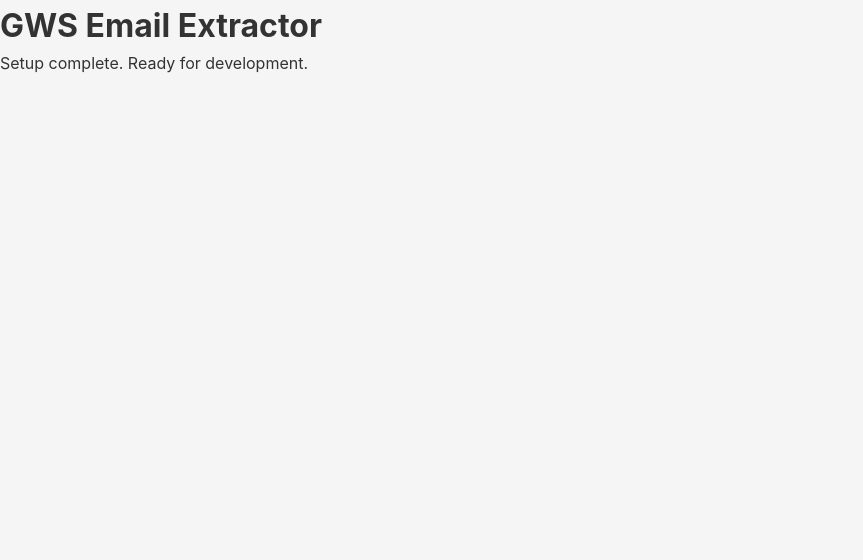
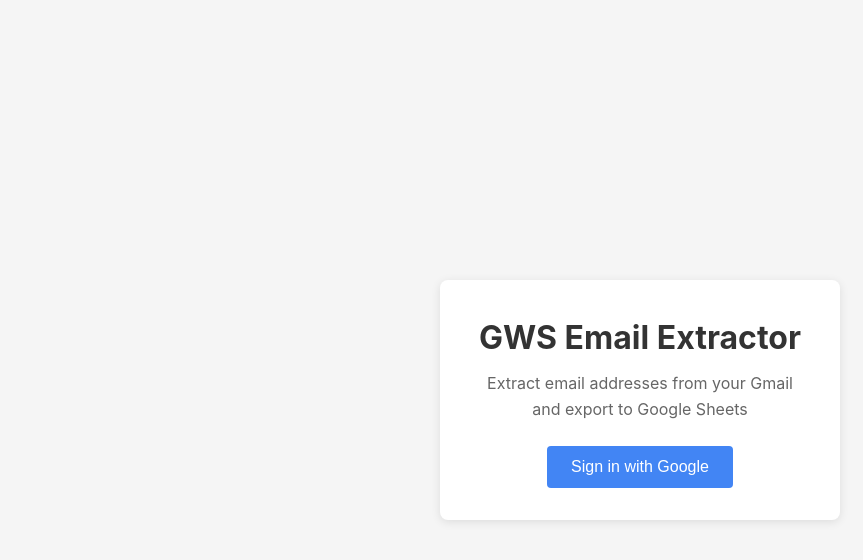
Before and after one commit to allyourcomputers/GWS-Extractor, a React (Vite) app: page / in a window 1280 px wide. Shown: the top 560 px of the page, without its empty margins (0-863 px from the left). Built offline with nearby package versions, Linux system fonts and the light colour scheme; no server answers.

Commit message:
feat: set up routing with protected routes

```diff
--- a/src/App.tsx
+++ b/src/App.tsx
@@ -1,9 +1,27 @@
+import { Routes, Route, Navigate } from "react-router-dom";
+import { useAuth } from "./lib/AuthContext";
+import Login from "./pages/Login";
+import AuthCallback from "./pages/AuthCallback";
+
+function ProtectedRoute({ children }: { children: React.ReactNode }) {
+  const { isAuthenticated } = useAuth();
+  return isAuthenticated ? <>{children}</> : <Navigate to="/" replace />;
+}
+
 function App() {
   return (
-    <div>
-      <h1>GWS Email Extractor</h1>
-      <p>Setup complete. Ready for development.</p>
-    </div>
+    <Routes>
+      <Route path="/" element={<Login />} />
+      <Route path="/auth/callback" element={<AuthCallback />} />
+      <Route
+        path="/dashboard"
+        element={
+          <ProtectedRoute>
+            <div>Dashboard (coming soon)</div>
+          </ProtectedRoute>
+        }
+      />
+    </Routes>
   );
 }
 
--- a/src/main.tsx
+++ b/src/main.tsx
@@ -1,6 +1,8 @@
 import React from "react";
 import ReactDOM from "react-dom/client";
 import { ConvexProvider, ConvexReactClient } from "convex/react";
+import { BrowserRouter } from "react-router-dom";
+import { AuthProvider } from "./lib/AuthContext";
 import App from "./App";
 import "./index.css";
 
@@ -16,7 +18,11 @@
 ReactDOM.createRoot(document.getElementById("root")!).render(
   <React.StrictMode>
     <ConvexProvider client={convex}>
-      <App />
+      <BrowserRouter>
+        <AuthProvider>
+          <App />
+        </AuthProvider>
+      </BrowserRouter>
     </ConvexProvider>
   </React.StrictMode>
 );
```
